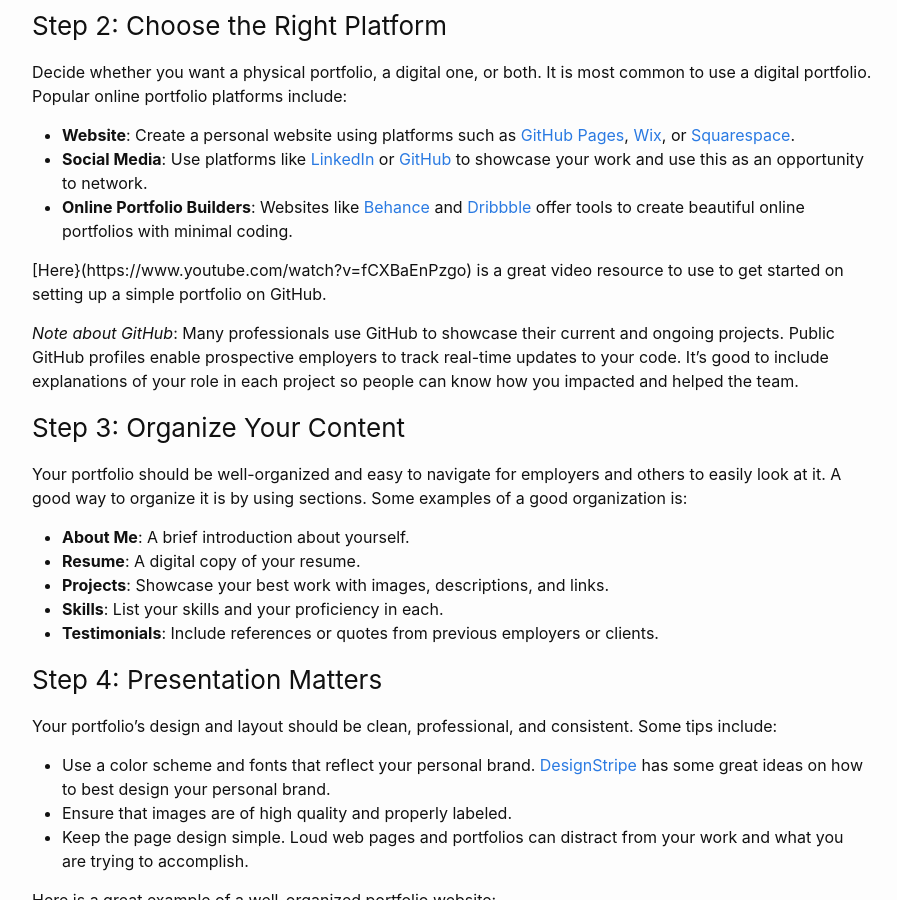
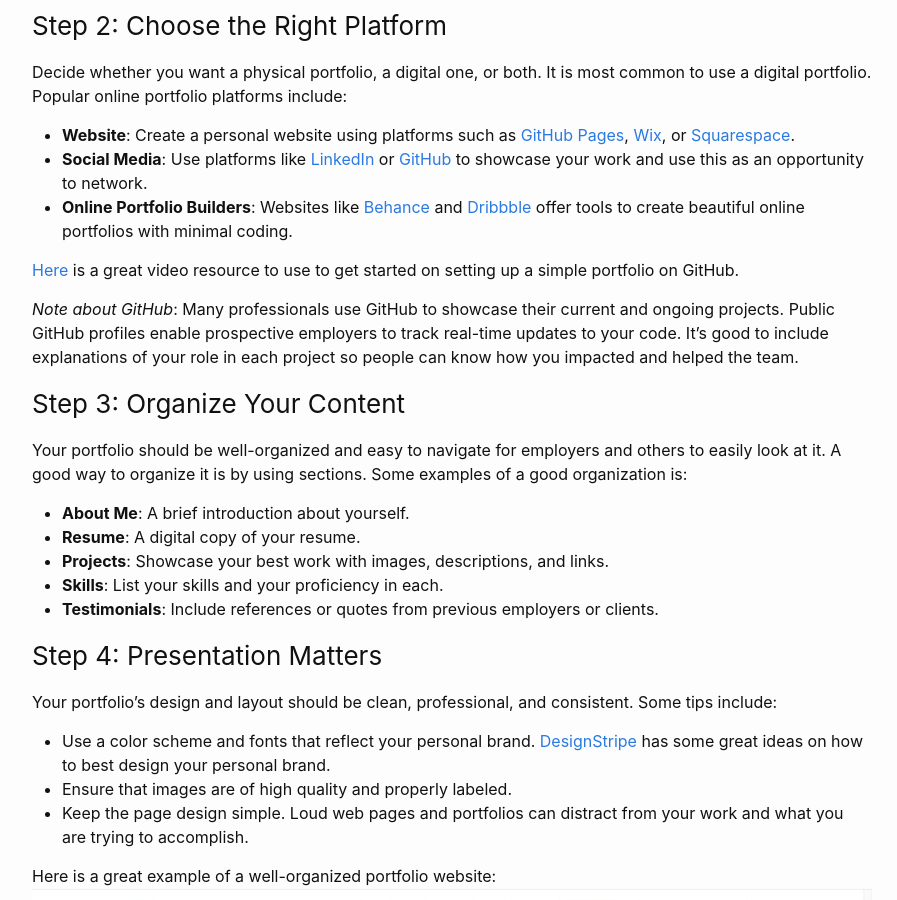
Before and after one commit to tylerduke11/my-blog, a Jekyll site: the page built from _posts/2023-10-10-first-post.md, in a window 1280 px wide and 900 px high, scrolled down 1811 px. Shown: the whole window, without its empty margins (188-1085 px from the left). Built offline with Jekyll 4.4.1, drawn with Linux system fonts in a browser that asks for light colours; comment, search, counter and statistics services are not loaded.

Commit message:
Fix one error in the youtube link formatting

```diff
--- a/_posts/2023-10-10-first-post.md
+++ b/_posts/2023-10-10-first-post.md
@@ -35,7 +35,7 @@ Decide whether you want a physical portfolio, a digital one, or both. It is most
 * __Social Media__: Use platforms like [LinkedIn](www.linkedin.com/) or [GitHub](https://github.com/) to showcase your work and use this as an opportunity to network.
 * __Online Portfolio Builders__: Websites like [Behance](https://www.behance.net/search/projects?search=portfolio&locale=en_US) and [Dribbble](https://dribbble.com/tags/portfoliohttps://dribbble.com/tags/portfolio) offer tools to create beautiful online portfolios with minimal coding.
 
-[Here}(https://www.youtube.com/watch?v=fCXBaEnPzgo) is a great video resource to use to get started on setting up a simple portfolio on GitHub.
+[Here](https://www.youtube.com/watch?v=fCXBaEnPzgo) is a great video resource to use to get started on setting up a simple portfolio on GitHub.
 
 _Note about GitHub_: Many professionals use GitHub to showcase their current and ongoing projects. Public GitHub profiles enable prospective employers to track real-time updates to your code. It's good to include explanations of your role in each project so people can know how you impacted and helped the team.
 
```
